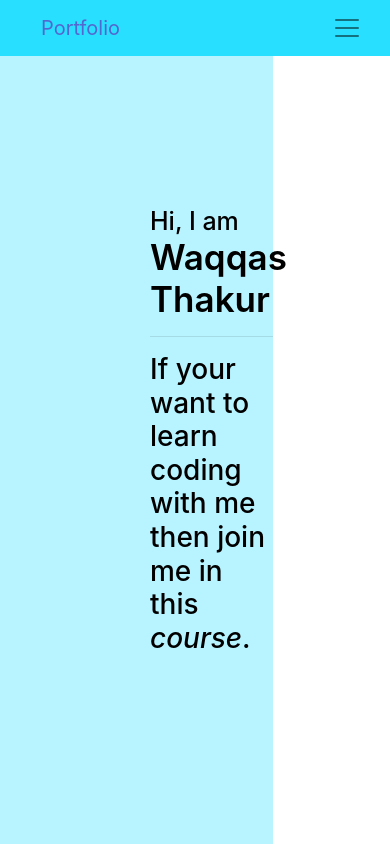
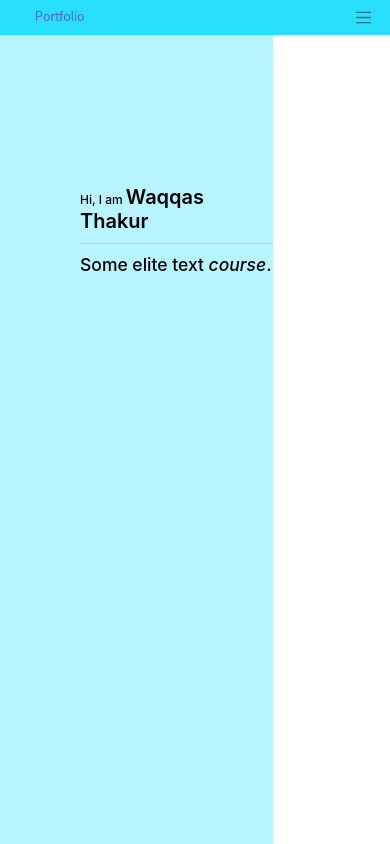
Before and after one commit to Waqqasthakur/waqqasweb, a plain HTML site: page Index.html in a window 390 px wide. Shown: the top 844 px of the page. Drawn offline with nearby package versions, Linux system fonts and the light colour scheme.

Commit message:
Responsive 21.09.2021 update

```diff
--- a/Index.html
+++ b/Index.html
@@ -45,7 +45,7 @@
                 </h1>
                 <hr/>
                 <h3>
-                    If your want to learn coding with me then join me in this<a class="course-link"
+                    Some elite text<a class="course-link"
                         href="https://www.youtube.com/channel/UCNFmBuclxQPe57orKiQbyfA"> course</a>.
                 </h3>
             </header>
--- a/css/main.css
+++ b/css/main.css
@@ -1,3 +1,7 @@
+:root {
+  font-size: 20px;
+}
+
 .navbar-brand {
   padding-left: 25px !important;
 }
@@ -39,10 +43,10 @@
   height: fit-content;
 }
 .site-header-content h1 {
-  font-size: 25;
+  font-size: 1.2rem;
 }
 .span-name {
-  font-size: 35 !important;
+  font-size: 2rem !important;
   font-weight: 600 !important;
 }
 .course-link {
@@ -203,3 +207,19 @@ section {
   margin: 5px;
   border: 0.1px solid greenyellow;
 }
+@media screen and (max-width: 740px) {
+  :root {
+    font-size: 15px;
+  }
+  .site-header {
+    padding-left: 100px;
+  }
+}
+@media screen and (max-width: 630px) {
+  :root {
+    font-size: 10px;
+  }
+  .site-header {
+    padding-left: 80px;
+  }
+}
```
